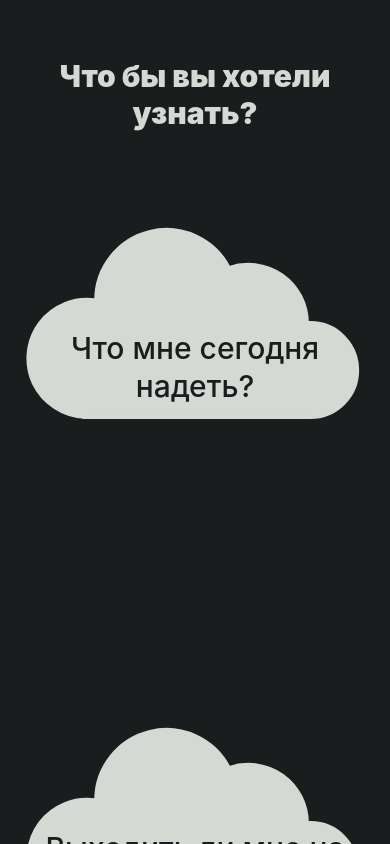
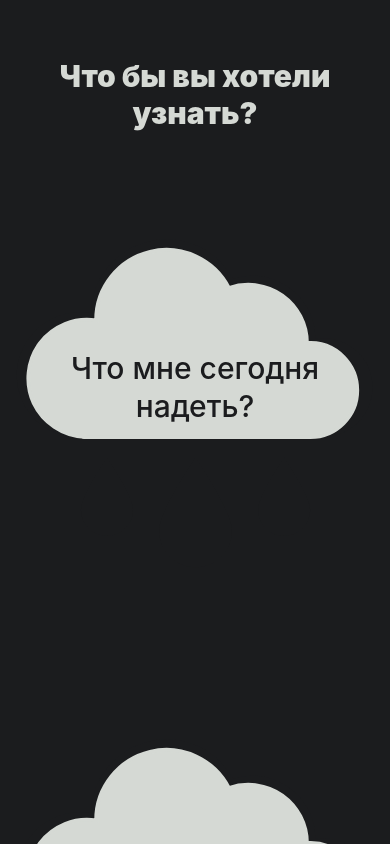
Before and after one commit to Yanabonne/weather-like, a React (Create React App) app: page /#/pogodka in a window 390 px wide. Shown: the part 1180-2024 px from the top of the page. Built offline with nearby package versions, Linux system fonts and the light colour scheme.

Commit message:
fix: fix cloudButtons background for small screens

```diff
--- a/src/shared/CloudButton/CloudButton.css
+++ b/src/shared/CloudButton/CloudButton.css
@@ -26,6 +26,8 @@
   will-change: background-image;
 }
 
-.cloud-button__cloud:hover {
-  background-image: url("../../images/cloud-rain.svg");
+@media screen and (min-width: 900px) {
+  .cloud-button__cloud:hover {
+    background-image: url("../../images/cloud-rain.svg");
+  }
 }
--- a/src/widgets/CloudButtons/CloudButtons.css
+++ b/src/widgets/CloudButtons/CloudButtons.css
@@ -24,6 +24,7 @@
 @media screen and (max-width: 900px) {
   .cloud-buttons__clouds {
     flex-direction: column;
+    margin-top: 20px;
   }
 }
 
```
